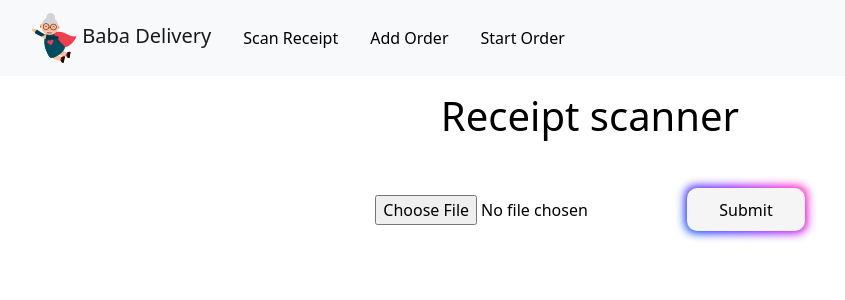
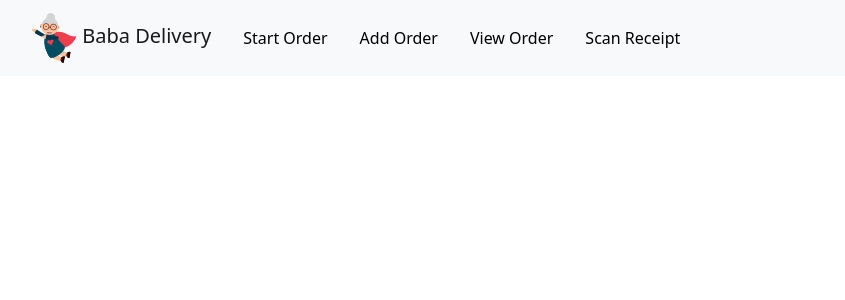
Before and after one commit to jovanat455/baba, a React (Create React App) app: page / in a window 1280 px wide. Shown: the top 300 px of the page, without its empty margins (50-895 px from the left). Built offline with nearby package versions, Linux system fonts and the light colour scheme.

Commit message:
View order

```diff
--- a/src/App.js
+++ b/src/App.js
@@ -1,7 +1,8 @@
 import './App.css';
+import StartOrder from './pages/StartOrder';
+import AddOrder from './pages/AddOrder';
+import ViewOrder from './pages/ViewOrder';
 import ScanReceipt from './pages/ScanReceipt';
-import AddOrder from './pages/AddOrder';
-import StartOrder from './pages/StartOrder';
 import NotFound from './pages/NotFound';
 import Container from 'react-bootstrap/Container';
 import { Routes, Route, BrowserRouter } from 'react-router-dom';
@@ -13,9 +14,10 @@ function App() {
       <BrowserRouter>
         <Routes>
           <Route path='/' element={<NavBarLayout />} >
-            <Route path='/' element={<ScanReceipt />} />
+            <Route path='StartOrder' element={<StartOrder />} />
             <Route path='AddOrder' element={<AddOrder />} />
-            <Route path='StartOrder' element={<StartOrder />} />
+            <Route path='ViewOrder' element={<ViewOrder />} />
+            <Route path='ScanReceipt' element={<ScanReceipt />} />
             <Route path='*' element={<NotFound />} />
           </Route>
         </Routes>
--- a/src/components/Navbar.js
+++ b/src/components/Navbar.js
@@ -1,9 +1,10 @@
 import './Navbar.css';
 import { Routes, Route, BrowserRouter } from 'react-router-dom';
 
+import StartOrder from '../pages/StartOrder';
+import AddOrder from '../pages/AddOrder';
+import ViewOrder from '../pages/ViewOrder';
 import ScanReceipt from '../pages/ScanReceipt';
-import AddOrder from '../pages/AddOrder';
-import StartOrder from '../pages/StartOrder';
 import NotFound from '../pages/NotFound';
 import NavBarLayout from './NavbarLayout';
 
--- a/src/components/NavbarLayout.js
+++ b/src/components/NavbarLayout.js
@@ -16,9 +16,10 @@ const NavBarLayout = () => {
           <Navbar.Toggle aria-controls="basic-navbar-nav" />
           <Navbar.Collapse id="basic-navbar-nav">
             <Nav className="me-auto">
-              <NavLink to="/" className="menuList">Scan Receipt</NavLink>
+              <NavLink to="/StartOrder" className="menuList">Start Order</NavLink>
               <NavLink to="/AddOrder" className="menuList">Add Order</NavLink>
-              <NavLink to="/StartOrder" className="menuList">Start Order</NavLink>
+              <NavLink to="/ViewOrder" className="menuList">View Order</NavLink>
+              <NavLink to="/ScanReceipt" className="menuList">Scan Receipt</NavLink>
             </Nav>
           </Navbar.Collapse>
         </Container>
--- /dev/null
+++ b/src/pages/ViewOrder.js
@@ -0,0 +1,3 @@
+function ViewOrder() {}
+
+export default ViewOrder;
```
